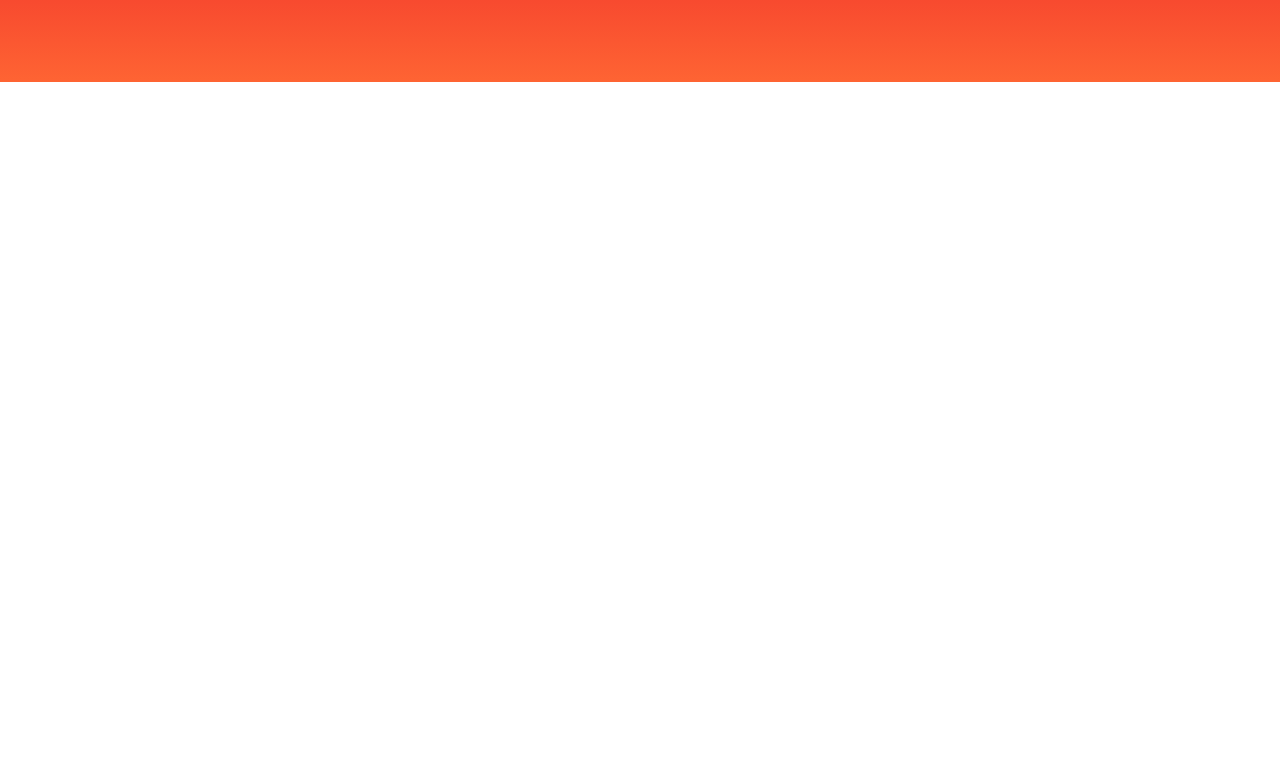
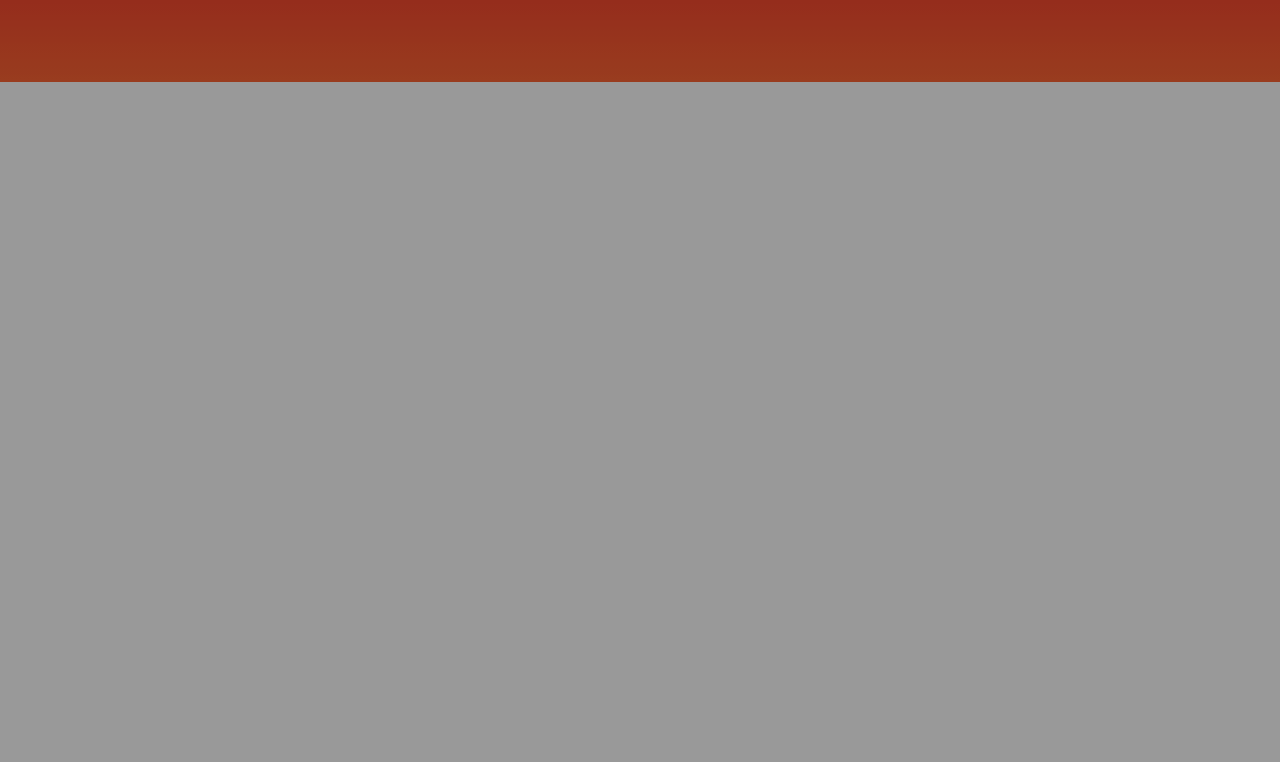
Before and after one commit to cobra2005/f8-shop, a plain HTML site: page index.html in a window 1280 px wide. Shown: the part 38-800 px from the top of the page. Drawn offline with nearby package versions, Linux system fonts and the light colour scheme.

Commit message:
base modal

```diff
--- a/assets/css/base.css
+++ b/assets/css/base.css
@@ -40,3 +40,27 @@ html {
         opacity: 1;
     }
 }
+
+/* Modal */
+.modal {
+    position: fixed;
+    top: 0;
+    right: 0;
+    bottom: 0;
+    left: 0;
+    display: flex;
+}
+
+.modal__overlay {
+    position: absolute;
+    width: 100%;
+    height: 100%;
+    background-color: rgba(0, 0, 0, 0.4);
+}
+
+.modal__body {
+    background-color: var(--white-color);
+    margin: auto;
+    position: relative;
+    border-radius: 5px;
+}
--- a/index.html
+++ b/index.html
@@ -222,5 +222,17 @@
                 <nav class="header__navbar"></nav>
             </footer>
         </div>
+        <!-- Modal layout -->
+        <div class="modal">
+            <div class="modal__overlay">
+
+            </div>
+
+            <div class="modal__body">
+                <div class="modal__inner">
+
+                </div>
+            </div>
+        </div>
     </body>
 </html>
```
